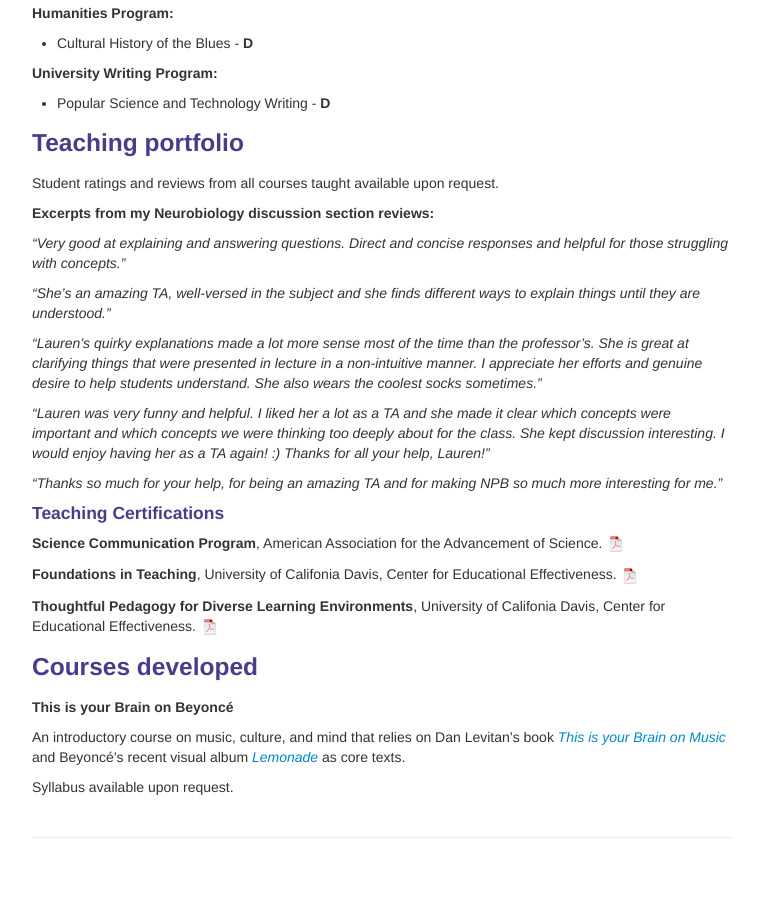
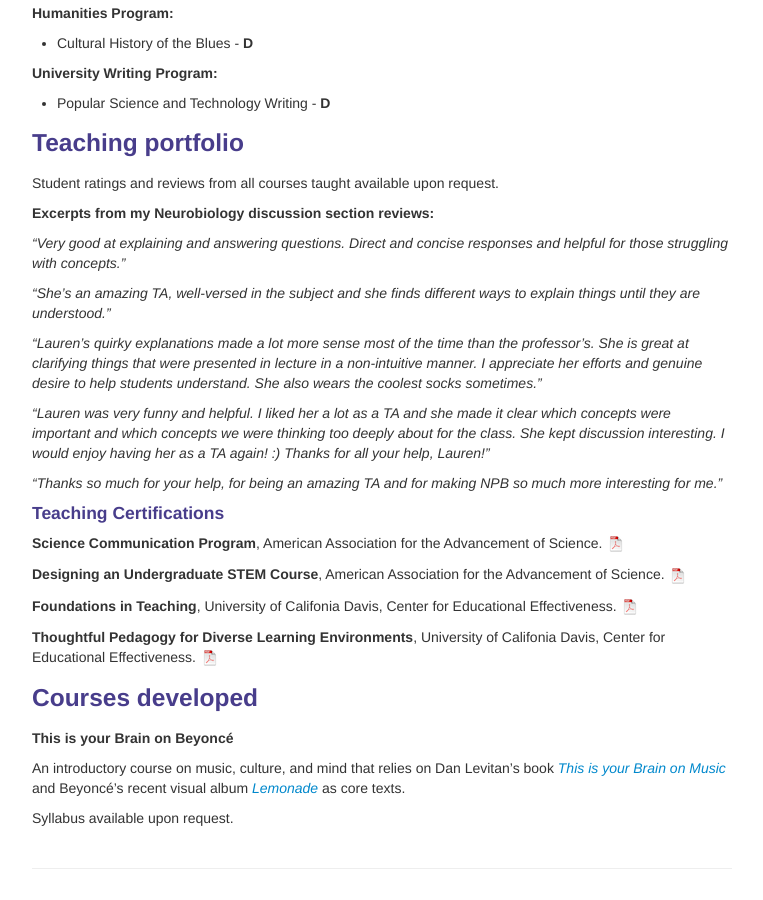
Before and after one commit to lkfink/lkfink.github.io, a Jekyll site: the page built from pages/teaching.md, in a window 1280 px wide and 900 px high, scrolled down 591 px. Shown: the whole window, without its empty margins (258-1021 px from the left). Built offline with Jekyll 4.4.1, drawn with Linux system fonts in a browser that asks for light colours; before the commit the page ends 1460 px from its top, so only the background shows below that.

Commit message:
added STEM course cert

```diff
--- a/pages/teaching.md
+++ b/pages/teaching.md
@@ -57,6 +57,8 @@
 #### Teaching Certifications
 **Science Communication Program**, American Association for the Advancement of Science. [![Science Communication Program](icons16/pdf-icon.png)]({{ BASE_PATH }}/assets/Certificate_AAAS_ScienceCommunicationProgram.pdf){:target="_blank"}
 
+**Designing an Undergraduate STEM Course**, American Association for the Advancement of Science. [![STEM course](icons16/pdf-icon.png)]({{ BASE_PATH }}/assets/Certificate_AAAS_designingSTEMcourse.pdf){:target="_blank"}
+
 **Foundations in Teaching**, University of Califonia Davis, Center for Educational Effectiveness. [![Foundations in teaching](icons16/pdf-icon.png)]({{ BASE_PATH }}/assets/Foundations_TeachingCertificate_Fink.pdf){:target="_blank"}
 
 **Thoughtful Pedagogy for Diverse Learning Environments**, University of Califonia Davis, Center for Educational Effectiveness. [![Thoughtful pedagogy for diverse learning environments](icons16/pdf-icon.png)]({{ BASE_PATH }}/assets/Diversity_TeachingCertificate_Fink.pdf){:target="_blank"}
```
